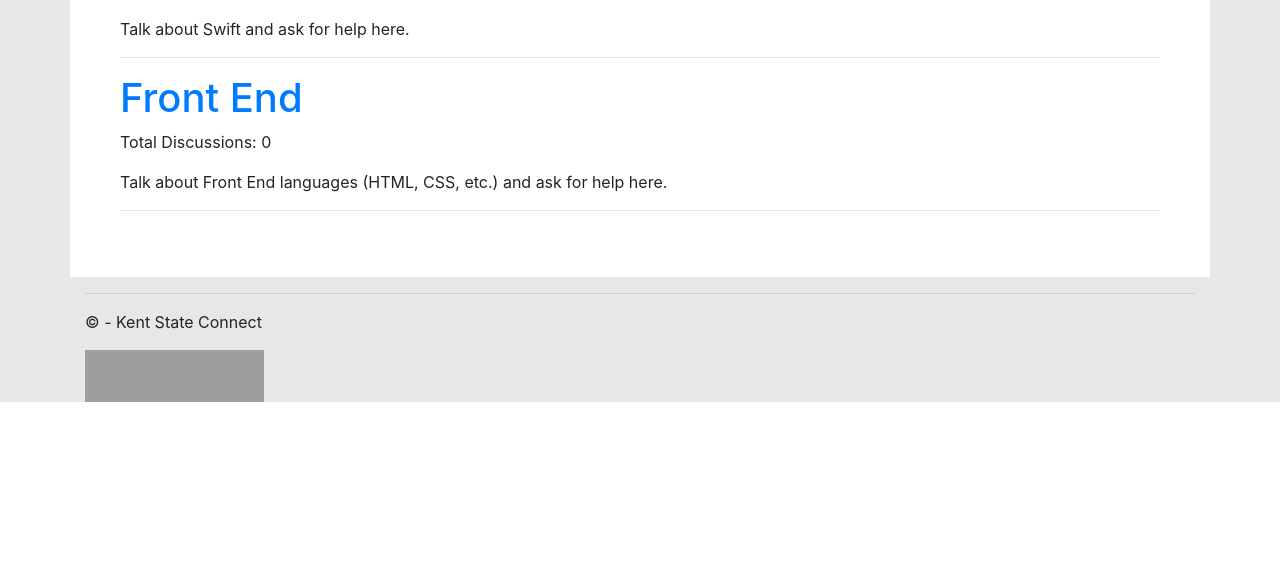
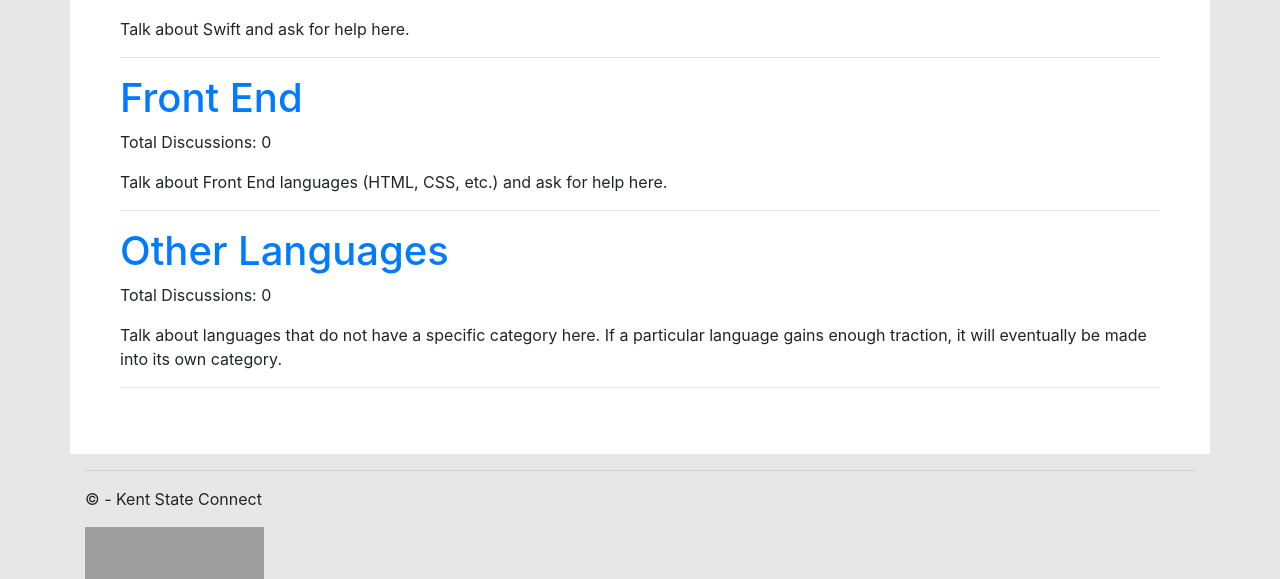
Before and after one commit to justintclark/Kent-State-Connect, a Django app: page /CodingHelp/ in a window 1280 px wide. Shown: the part 1397-1976 px from the top of the page. Before the commit the page ends 1799 px from the top, so only its background shows below. Run offline with Django 3.2, Linux system fonts and the light colour scheme; data comes from the database, SQL or seed files in the repository; both versions use the stored data as it was after the commit; parts of the project's set-up code (start-up, migrations or seed data) failed here and were passed over; some libraries are stand-ins or nearby versions; grey boxes are pictures that could not be loaded.

Commit message:
Added 'Other' categories for careers and coding help

```diff
--- a/DataFlair_discsnForum/urls.py
+++ b/DataFlair_discsnForum/urls.py
@@ -72,6 +72,7 @@ urlpatterns = [
     path('CodingHelp/Python', Python, name="Python"),
     path('CodingHelp/Swift', Swift, name="Swift"),
     path('CodingHelp/FrontEnd', FrontEnd, name="FrontEnd"),
+    path('CodingHelp/OtherLanguages', OtherLanguages, name="OtherLanguages"),
     path('TutoringDiscussions/', TutoringDiscussions,name="TutoringDiscussions"),
     path('Internships/', Internships, name='Internships'),
     path('Careers/', Careers, name="Careers"),
@@ -82,6 +83,7 @@ urlpatterns = [
     path('Careers/DataScience/', DataScience, name="DataScience"),
     path('Careers/GameDevelopment/', GameDevelopment, name="GameDevelopment"),
     path('Careers/InformationTechnology/', InformationTechnology, name="InformationTechnology"),
+    path('Careers/OtherCareers', OtherCareers, name="OtherCareers"),
     path('Roommate/', Roommate, name="Roommate"),
     path('deleteforum/<int:pk>', delete, name="deleteforum"),
     path('deletereply/<int:pk>', deletereply, name="deletereply")
--- a/Discussion_forum/views.py
+++ b/Discussion_forum/views.py
@@ -35,6 +35,7 @@ def CodingHelp(request):
     Pythoncount=forum.objects.filter(category=46).count()
     Swiftcount=forum.objects.filter(category=47).count()
     FEcount=forum.objects.filter(category=48).count()
+    OLcount=forum.objects.filter(category=58).count()
     context={'forums':forums,
             'Ccount':Ccount,
             'CSharpcount':CSharpcount,
@@ -42,7 +43,8 @@ def CodingHelp(request):
             'JScount':JScount,
             'Pythoncount':Pythoncount,
             'Swiftcount':Swiftcount,
-            'FEcount':FEcount,}
+            'FEcount':FEcount,
+            'OLcount':OLcount}
     return render(request, "CodingHelp.html", context)
 
 def Careers(request):
@@ -54,6 +56,7 @@ def Careers(request):
     datacount=forum.objects.filter(category=55).count()
     gamecount=forum.objects.filter(category=56).count()
     infocount=forum.objects.filter(category=57).count()
+    OCcount=forum.objects.filter(category=59).count()
     context={'forums':forums,
             'appcount':appcount,
             'webcount':webcount,
@@ -61,7 +64,8 @@ def Careers(request):
             'ArtIcount':ArtIcount,
             'datacount':datacount,
             'gamecount':gamecount,
-            'infocount':infocount}
+            'infocount':infocount,
+            'OCcount':OCcount,}
     return render(request, "Careers.html", context)
 
 def Core(request):
@@ -726,6 +730,18 @@ def FrontEnd(request):
               'discussions':discussions}
     return render(request, 'Forums.html', context)
 
+def OtherLanguages(request):
+    forums=forum.objects.filter(category="58").order_by('-id')
+    count=forums.count()
+    discussions=[]
+    for i in forums:
+        discussions.append(i.discussion_set.all())
+
+    context={'forums':forums,
+              'count':count,
+              'discussions':discussions}
+    return render(request, 'Forums.html', context)
+
 def Internships(request):
     forums=forum.objects.filter(category="49").order_by('-id')
     count=forums.count()
@@ -845,6 +861,18 @@ def InformationTechnology(request):
               'discussions':discussions}
     return render(request, 'Forums.html', context)
 
+def OtherCareers(request):
+    forums=forum.objects.filter(category="59").order_by('-id')
+    count=forums.count()
+    discussions=[]
+    for i in forums:
+        discussions.append(i.discussion_set.all())
+
+    context={'forums':forums,
+              'count':count,
+              'discussions':discussions}
+    return render(request, 'Forums.html', context)
+
 def delete(request, pk):
     forums=forum.objects.get(pk=pk)
     forums.delete()
--- a/templates/CodingHelp.html
+++ b/templates/CodingHelp.html
@@ -62,6 +62,11 @@
         Talk about Front End languages (HTML, CSS, etc.) and ask for help here.
         <br>
         <hr>
+        <a href="http://localhost:8000/CodingHelp/OtherLanguages"><h1>Other Languages</h1></a>
+        <p align="right>">Total Discussions: {{OLcount}}</p>
+        Talk about languages that do not have a specific category here. If a particular language gains enough traction, it will eventually be made into its own category.
+        <br>
+        <hr>
     </div>
     </div>
 
--- a/templates/careers.html
+++ b/templates/careers.html
@@ -62,6 +62,11 @@
         This is a place where you can discuss Information Technology careers.
         <br>
         <hr>
+        <a href="http://localhost:8000/Careers/OtherCareers"><h1>Other Careers</h1></a>
+        <p align="right>">Total Discussions: {{OCcount}}</p>
+        Have other career options in mind? Talk about them here! Popular career options will have their own categories created.
+        <br>
+        <hr>
     </div>
     </div>
 
```
Also changed, not shown: db.sqlite3.
